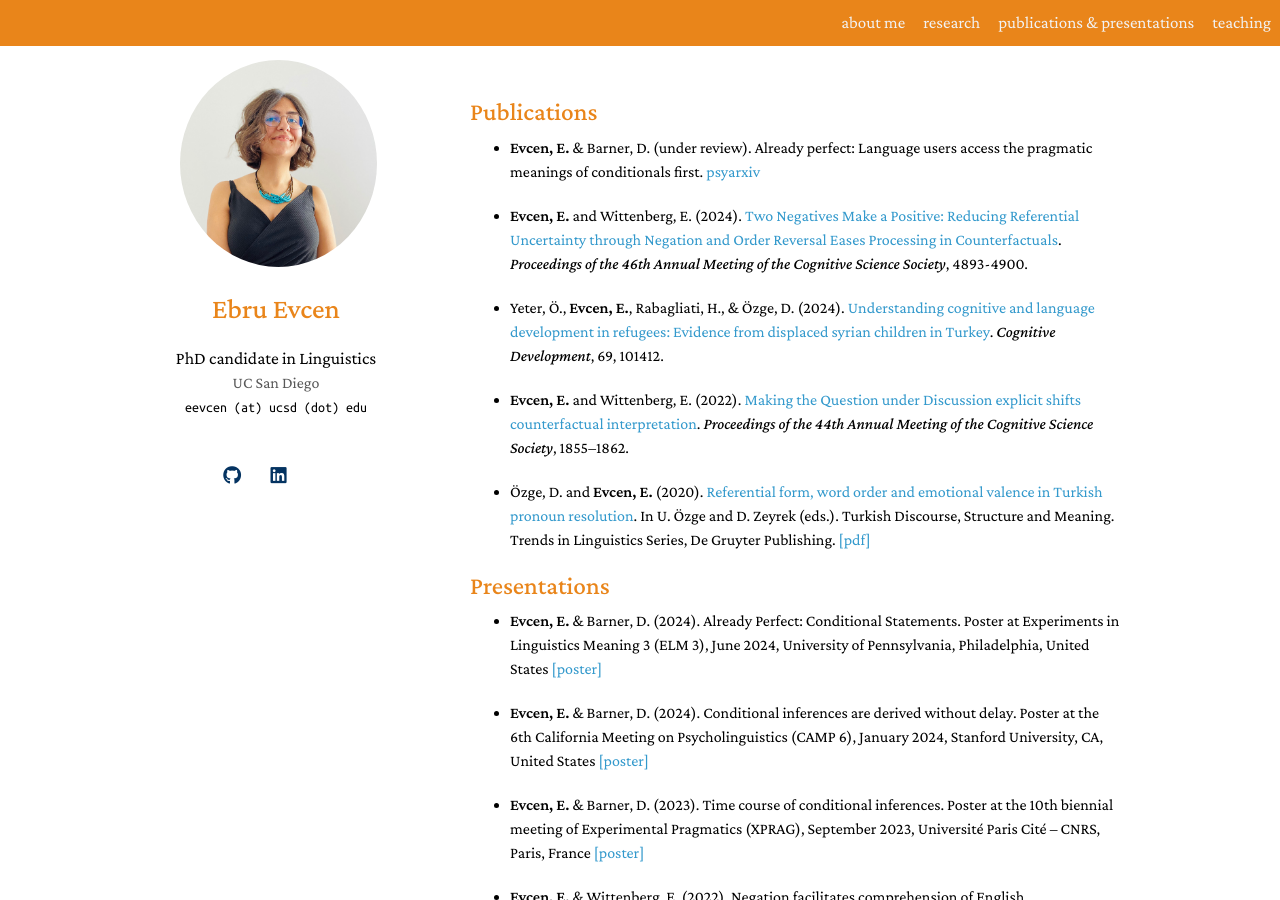
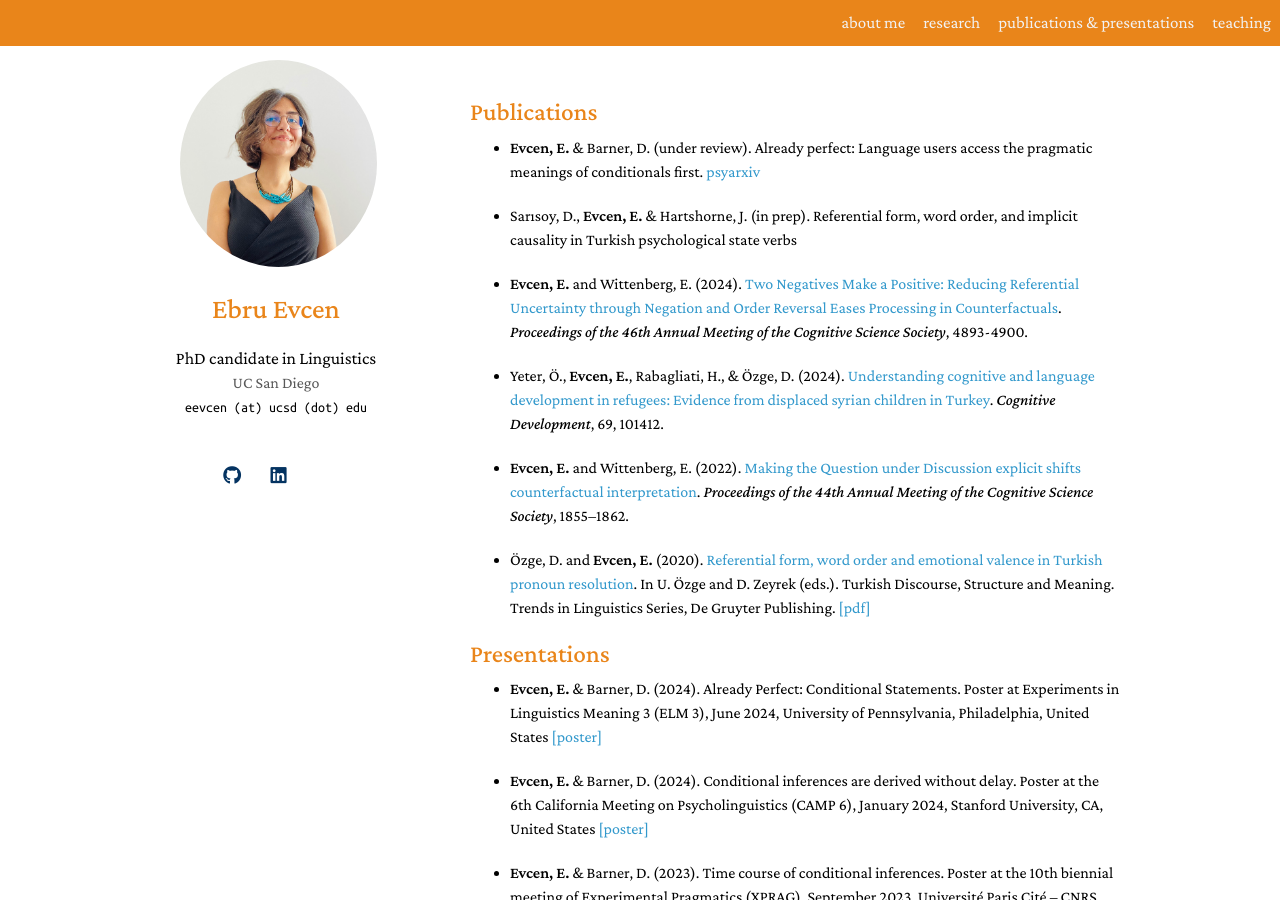
Before and after one commit to ebruevcen/ebruevcen.github.io, a Jekyll site: the page built from publications_presentations.md, in a window 1280 px wide and 900 px high. Built offline with Jekyll 4.4.1, drawn with Linux system fonts in a browser that asks for light colours; nearby versions of some CDN libraries; library files that are not in the unit come from our copies; a style sheet for code colours, icons or effects is not loaded.

Commit message:
Update publications_presentations.md

```diff
--- a/publications_presentations.md
+++ b/publications_presentations.md
@@ -8,6 +8,8 @@ permalink: /publications_presentations/
 <h2 style="margin: 50px 0px 10px;">Publications</h2>
 
 - <b>Evcen, E. </b> & Barner, D. (under review). Already perfect: Language users access the pragmatic meanings of conditionals first. [psyarxiv](https://osf.io/preprints/psyarxiv/mv3y8)
+
+- Sarısoy, D., <b> Evcen, E.</b> & Hartshorne, J. (in prep). Referential form, word order, and implicit causality in Turkish psychological state verbs
 
 - <b>Evcen, E.</b> and Wittenberg, E. (2024). [Two Negatives Make a Positive: Reducing Referential Uncertainty through Negation and Order Reversal Eases Processing in Counterfactuals](https://escholarship.org/uc/item/1rx1b25r#main). *Proceedings of the 46th Annual Meeting of the Cognitive Science Society*, 4893-4900.
 
```
